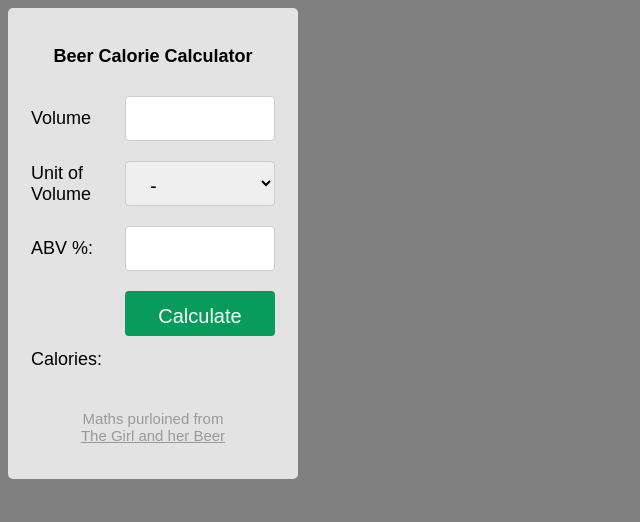
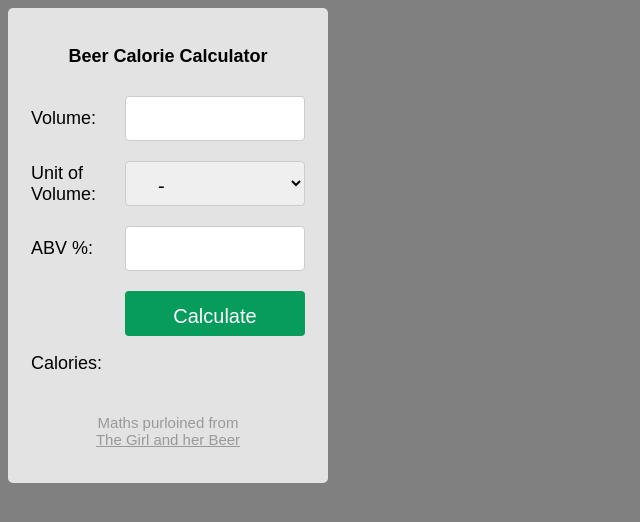
Before and after one commit to HoppyTogether/hoppytogether.github.io, a plain HTML site: page index.html in a window 1280 px wide. Shown: the whole page, without its empty margins (0-640 px from the left). Drawn offline with Linux system fonts and the light colour scheme.

Commit message:
Update index.html

```diff
--- a/index.html
+++ b/index.html
@@ -38,7 +38,7 @@
 	input, select { /*input[type=text], select {*/
 	  width: 100%;
 	  height: 45px;
-	  padding: 12px 20px;
+	  padding: 12px 28px;
 	  margin: 8px 0;
 	  display: inline-block;
 	  border: 1px solid #ccc;
@@ -66,7 +66,7 @@
 	  border-radius: 5px;
 	  background-color: #e3e3e3;
 	  padding: 20px;
-	  width: 250px;
+	  width: 280px;
 	}
 
 	/*hide up/down arrows from number input*/
@@ -149,7 +149,7 @@
 				<form name="beer_calorie_calc">
 					<table border=0>
 						<tr>
-							<td width="90px">Volume</td>
+							<td width="90px">Volume:</td>
 							<td>
 								<input
 									aria-required="true"
@@ -166,7 +166,7 @@
 							</td>
 						</tr>
 						<tr>
-							<td>Unit of Volume</td>
+							<td>Unit of Volume:</td>
 							<td>
 								<select id="unit_of_volume" name="unit_of_volume" title="Unit of Volume" onchange="clearResult()" required>
 									<option value="">-</option>
@@ -199,6 +199,7 @@
 							<td><input type="submit" value="Calculate" onclick="calculateCalories(event)"></td>
 						</tr>
 
+						<tr></tr><tr></tr>
 						<tr>
 							<td>Calories:</td>
 							<td>
```
